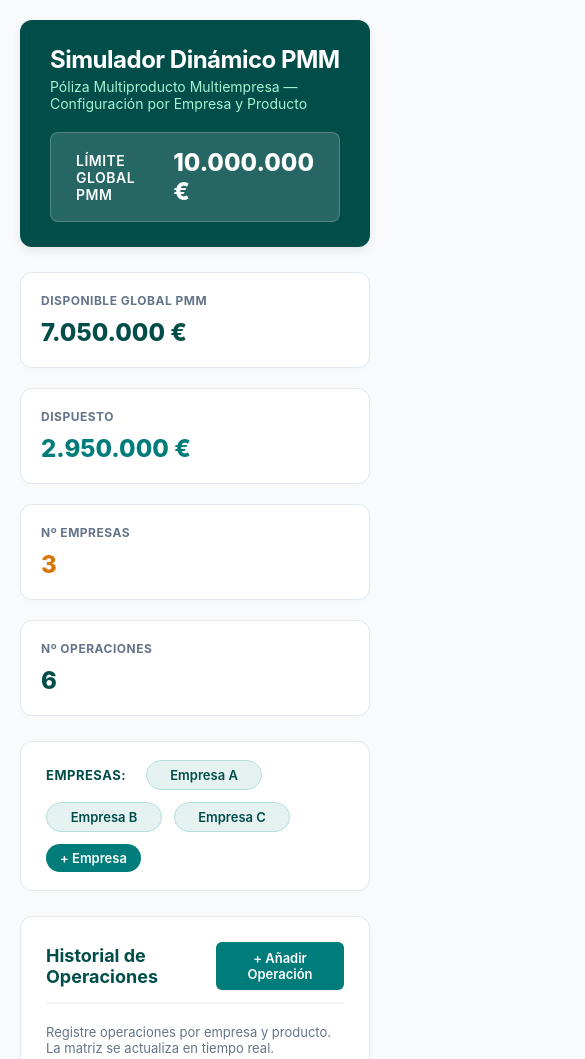
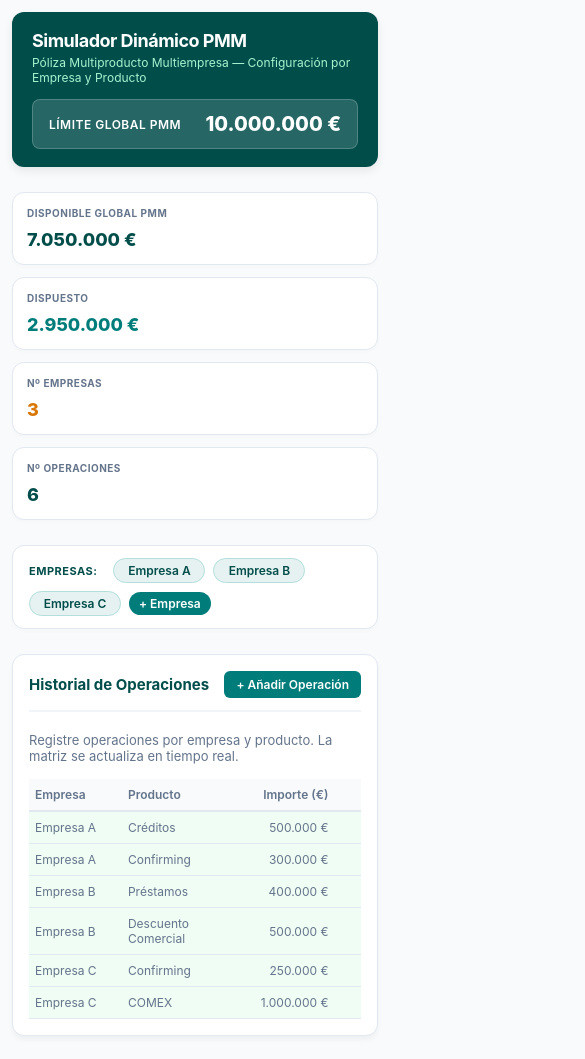
Before and after one commit to ricardoloria-droid/simulador__pm, a website: page simulador_pmm_multiempresa.html in a window 390 px wide. Shown: the top 1059 px of the page, 585 px wide, since content can reach past the window. Drawn offline with Linux system fonts and the light colour scheme.

Commit message:
feat: responsive design para movil y tablet en todos los archivos

```diff
--- a/simulador_pmm_multiempresa.html
+++ b/simulador_pmm_multiempresa.html
@@ -409,6 +409,76 @@
         .row-total td {
             border-color: rgba(255,255,255,0.15);
             color: white;
+        }
+
+        /* === RESPONSIVE === */
+        @media (max-width: 768px) {
+            body { padding: 12px; }
+
+            header {
+                flex-direction: column;
+                align-items: flex-start;
+                padding: 18px 20px;
+                gap: 14px;
+            }
+
+            header h1 { font-size: 20px; }
+            header p { font-size: 12px; }
+
+            .global-control {
+                width: 100%;
+                justify-content: space-between;
+                padding: 12px 16px;
+                flex-wrap: wrap;
+            }
+
+            .global-control label { font-size: 12px; }
+            .global-control div { font-size: 20px !important; }
+
+            .kpi-container {
+                grid-template-columns: repeat(2, 1fr);
+                gap: 12px;
+            }
+
+            .kpi-card { padding: 14px; }
+            .kpi-card h3 { font-size: 10px; }
+            .kpi-card .value { font-size: 20px; }
+
+            .companies-bar {
+                padding: 12px 16px;
+                gap: 8px;
+            }
+
+            .company-chip { padding: 4px 10px; font-size: 12px; }
+            .company-chip input { width: 70px; font-size: 12px; }
+
+            .card-panel { padding: 16px; }
+
+            .panel-header h2 { font-size: 15px; }
+            .btn { padding: 6px 12px; font-size: 12px; }
+
+            .matrix-title { font-size: 12px; }
+
+            th, td { padding: 8px 6px; font-size: 12px; }
+
+            .matrix-table th { font-size: 11px; min-width: 80px !important; }
+            .matrix-table td { font-size: 11px; }
+
+            .progress-container { gap: 5px; }
+            .progress-container span { font-size: 10px !important; width: 38px !important; }
+
+            .btn-add-company { padding: 4px 10px; font-size: 12px; }
+        }
+
+        @media (max-width: 480px) {
+            .kpi-container {
+                grid-template-columns: 1fr;
+            }
+
+            header h1 { font-size: 18px; }
+            .kpi-card .value { font-size: 18px; }
+
+            .companies-bar-label { font-size: 11px; }
         }
     </style>
 </head>
```
Also changed, not shown: index.html (+7 -0 lines), simulador_pm_multiproducto.html (+62 -0 lines).
